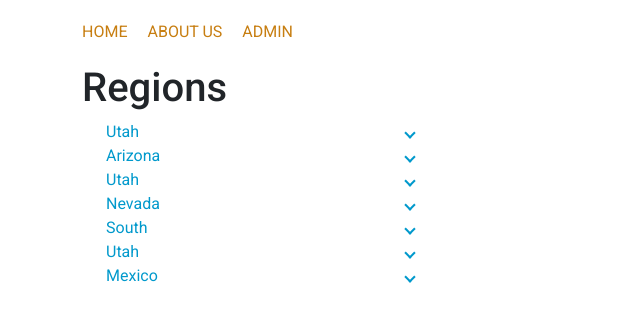
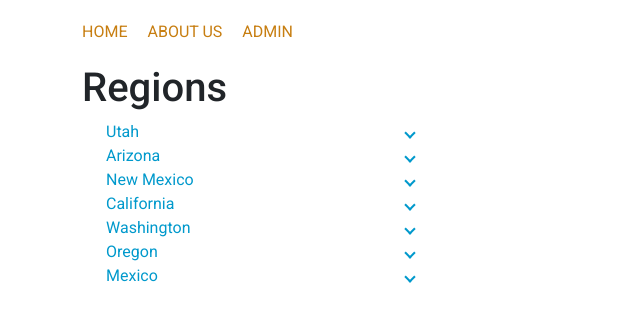
Before and after one commit to garyking11/rockart, an Angular app: page / in a window 1280 px wide. Shown: the top 320 px of the page, without its empty margins (0-640 px from the left). Built offline with nearby package versions, Linux system fonts and the light colour scheme.

Commit message:
Links to maps functional

```diff
--- /dev/null
+++ b/src/app/agm-map/agm-map.component.html
@@ -0,0 +1 @@
+<p>agm-map works!</p>
--- /dev/null
+++ b/src/app/agm-map/agm-map.component.ts
@@ -0,0 +1,15 @@
+import { Component, OnInit } from '@angular/core';
+
+@Component({
+  selector: 'app-agm-map',
+  templateUrl: './agm-map.component.html',
+  styleUrls: ['./agm-map.component.scss']
+})
+export class AgmMapComponent implements OnInit {
+
+  constructor() { }
+
+  ngOnInit(): void {
+  }
+
+}
--- a/src/app/app.module.ts
+++ b/src/app/app.module.ts
@@ -16,6 +16,8 @@ import {MatInputModule} from '@angular/material/input';
 import {MatSnackBarModule} from '@angular/material/snack-bar';
 import {MatExpansionModule} from '@angular/material/expansion';
 import {DragDropModule} from '@angular/cdk/drag-drop';
+import { AgmMapComponent } from './agm-map/agm-map.component';
+
 
 
 @NgModule({
@@ -24,7 +26,8 @@ import {DragDropModule} from '@angular/cdk/drag-drop';
     HomeComponent,
     NavigationComponent,
     AboutusComponent,
-    AdminComponent
+    AdminComponent,
+    AgmMapComponent
   ],
   imports: [
     BrowserModule,
@@ -39,6 +42,7 @@ import {DragDropModule} from '@angular/cdk/drag-drop';
     MatSnackBarModule,
     MatExpansionModule,
     DragDropModule
+
   ],
   providers: [ HttpClient],
   bootstrap: [AppComponent]
--- a/src/app/home/home.component.html
+++ b/src/app/home/home.component.html
@@ -12,22 +12,24 @@
 
         <div id="regions" cdkDropList (cdkDropListDropped)="drop($event)">
 
-          <div class="region" *ngFor="let item of homeInterface.regions" cdkDrag>
+          <div class="region" *ngFor="let item of homeInterface.regions;  let i = index;" cdkDrag>
             <mat-panel-title>
 
 
             </mat-panel-title>
 
-            <mat-expansion-panel style="color: #0099cc;">
-
+            <mat-expansion-panel style="color: #0099cc;" >
+<!--              [expanded]="true"-->
               <mat-expansion-panel-header>
                 {{item.region}}
               </mat-expansion-panel-header>
 
-              <div *ngFor="let loc of item.locations" style="color: red;">
+              <div *ngFor="let loc of item.locations">
                 {{loc.name}} link
                 {{loc.region}}<br>
-                {{loc.link}}<br>
+                {{i + 1}}<br>
+                <span style="color: #ff5a00;" (click)="getGoogleMap(loc.map)" target="_blank">Get Map</span><br>
+                {{loc.link}}
                 {{loc.map}} <br>
                 {{loc.gpsCoordinates}} <br>
                 {{loc.comments}} <br>
@@ -50,9 +52,7 @@
 
     </div>
 
-    <div class="col-sm-12 col-md-4 col-lg-4">
-
-    </div>
+    <div class="col-sm-12 col-md-6 col-lg-8">
 
     <div class="col-sm-12 col-md-4 col-lg-4">
 
--- a/src/app/home/home.component.ts
+++ b/src/app/home/home.component.ts
@@ -1,30 +1,40 @@
-import {Component, OnInit} from '@angular/core';
+import {AfterContentChecked, ChangeDetectorRef, Component, OnInit, Renderer2} from '@angular/core';
 import {CdkDragDrop, CdkDropList, CdkDrag, moveItemInArray} from "@angular/cdk/drag-drop";
 import {HomeInterface} from "./home.interface";
 import {LocationsInterface} from '../admin/locations.interface';
 import {GetRegionsService} from "../services/get-regions.service";
+import {Router} from '@angular/router';
 
 @Component({
   selector: 'app-home',
   templateUrl: './home.component.html',
   styleUrls: ['./home.component.scss']
 })
-export class HomeComponent implements OnInit {
+export class HomeComponent implements OnInit, AfterContentChecked {
 
   public homeInterface?: HomeInterface | undefined;
   // public locationsInterface?: LocationsInterface | undefined;
 
-  // public i: any;
+  lat: number = 51.678418;
+  lng: number = 7.809007;
+
 
   constructor(
-    public _getRegionsService: GetRegionsService
+    public _getRegionsService: GetRegionsService,
+    private router: Router,
+    private renderer: Renderer2,
+
   ) {
 
   }
 
   ngOnInit(): void {
     this.getRegionValues();
-    this.getLocationValues();
+    // this.getGoogleMap("https://goo.gl/maps/tW5JBiUbUcoBDSeq5");
+  }
+
+  ngAfterContentChecked() {
+    //
   }
 
   drop(event: CdkDragDrop<HomeInterface>) {
@@ -35,7 +45,7 @@ export class HomeComponent implements OnInit {
   }
 
   getRegionValues() {
-   if(this.homeInterface){
+    if (this.homeInterface) {
       return;
     }
 
@@ -50,6 +60,14 @@ export class HomeComponent implements OnInit {
     )
   }
 
+  getGoogleMap(externalLink: string) {
+      console.log(externalLink);
+
+    this.renderer.setProperty(window, 'location', window.open(externalLink))
+    location.reload()
+  }
+//"https://goo.gl/maps/tW5JBiUbUcoBDSeq5"
+
   getLocationValues() {
     /*    this._getRegionsService.getLocations().subscribe({
             next: (homeInterface: LocationsInterface) => {
--- a/src/app/home/home.interface.ts
+++ b/src/app/home/home.interface.ts
@@ -8,7 +8,7 @@ export interface Regions {
 
   image: string;
   region: string;
-   locations: Location[];
+  locations: Location[];
 }
 
 export interface Location {
@@ -18,6 +18,8 @@ export interface Location {
   link: string;
   map: string;
   gpsCoordinates: string;
+  latitude: string;
+  longitude: string;
   comments: string;
   directions: string;
   image: string;
--- a/src/assets/data/regions.json
+++ b/src/assets/data/regions.json
@@ -10,8 +10,10 @@
           "region": "EEE",
           "name": "N",
           "link": "LW",
-          "map": "link to map",
+          "map": "https://goo.gl/maps/tW5JBiUbUcoBDSeq5",
           "gpsCoordinates": "41.40338, 2.17403",
+          "latitude": "41.40338",
+          "longitude": "2.17403",
           "comments": "comments",
           "directions": "directions",
           "image": "background1.jpeg"
@@ -22,6 +24,8 @@
           "link": "LW",
           "map": "link to map",
           "gpsCoordinates": "41.40338, 2.17403",
+          "latitude": "41.40338",
+          "longitude": "2.17403",
           "comments": "comments",
           "directions": "directions",
           "image": "background4.jpeg"
@@ -37,112 +41,106 @@
           "region": "TTT",
           "name": "O",
           "link": "B",
-          "map": "link to map",
+          "map": "https://goo.gl/maps/tW5JBiUbUcoBDSeq5",
           "gpsCoordinates": "41.40338, 2.17403",
+          "latitude": "41.40338",
+          "longitude": "2.17403",
           "comments": "comments",
           "directions": "directions",
-          "image": "background2.jpg"
+          "image": "background2.JPG"
         }
       ]
     },
     {
-      "region": "Utah",
+      "region": "New Mexico",
       "location": "location link",
       "image": "Utah.jpeg",
       "locations": [
         {
           "region": "New Mexico",
           "name": "Up Paddle Creek",
-          "link": "link to website",
-          "map": "link to map",
+          "link": "https://goo.gl/maps/tW5JBiUbUcoBDSeq5",
+          "map": "https://goo.gl/maps/tW5JBiUbUcoBDSeq5",
           "gpsCoordinates": "41.40338, 2.17403",
+          "latitude": "41.40338",
+          "longitude": "2.17403",
           "comments": "comments",
           "directions": "directions",
-          "image": "background3.jpg"
+          "image": "background3.JPG"
         }
       ]
     },
     {
-      "region": "Nevada",
-      "name": "Over the Creek",
-      "link": "link to website",
-      "map": "link to map",
-      "description": "Located up the hill and to the right.",
-      "gpsCoordinates": "41.40338, 2.17403",
-      "comments": "comments",
-      "directions": "directions",
+      "region": "California",
+      "location": "location link",
+      "image": "Utah.jpeg",
       "locations": [
       {
-        "region": "Utah",
+        "region": "California",
         "name": "Up Paddle Creek",
-        "link": "link to website",
-        "map": "link to map",
+        "link": "https://goo.gl/maps/tW5JBiUbUcoBDSeq5",
+        "map": "https://goo.gl/maps/tW5JBiUbUcoBDSeq5",
         "gpsCoordinates": "41.40338, 2.17403",
         "comments": "comments",
         "directions": "directions",
-        "image": "background3.jpg"
+        "image": "background3.JPG"
       }
     ]
     },
     {
-      "region": "South",
-      "name": "Up Creek",
-      "link": "link to website",
-      "map": "link to map",
-      "description": "Located up the hill and to the right.",
-      "gpsCoordinates": "41.40338, 2.17403",
-      "comments": "comments",
-      "directions": "directions",
-      "image": "background3.jpg",
+      "region": "Washington",
+      "location": "location link",
+      "image": "Washington.jpeg",
       "locations": [
       {
-        "region": "Utah",
+        "region": "Washington",
         "name": "Up Paddle Creek",
-        "link": "link to website",
-        "map": "link to map",
+        "link": "",
+        "map": "https://goo.gl/maps/ZqTgg13tNDhmgP9c9",
         "gpsCoordinates": "41.40338, 2.17403",
+        "latitude": "41.40338",
+        "longitude": "2.17403",
         "comments": "comments",
         "directions": "directions",
-        "image": "background3.jpg"
+        "image": "background3.JPG"
       }
     ]
     },
     {
-      "region": "Utah",
+      "region": "Oregon",
       "location": "location link",
-      "image": "Utah.jpeg",
+      "image": "Oregon.jpeg",
       "locations": [
         {
-          "region": "Utah",
+          "region": "Oregon",
           "name": "Up Paddle Creek",
-          "link": "link to website",
-          "map": "link to map",
+          "link": "https://goo.gl/maps/tW5JBiUbUcoBDSeq5",
+          "map": "https://goo.gl/maps/tW5JBiUbUcoBDSeq5",
           "gpsCoordinates": "41.40338, 2.17403",
+          "latitude": "41.40338",
+          "longitude": "2.17403",
           "comments": "comments",
           "directions": "directions",
-          "image": "background3.jpg"
+          "image": "background3.JPG"
         }
       ]
     },
     {
       "region": "Mexico",
-      "name": "Up Creek",
-      "link": "link to website",
-      "map": "link to map",
-      "description": "Located up the hill and to the right.",
-      "gpsCoordinates": "41.40338, 2.17403",
-      "comments": "comments",
-      "directions": "directions",
+      "location": "location link",
+      "image": "Utah.jpeg",
       "locations": [
         {
-          "region": "Mexicoah",
+          "region": "Mexico",
           "name": "Up Paddle Creek",
-          "link": "link to website",
-          "map": "link to map",
+          "link": "https://goo.gl/maps/tW5JBiUbUcoBDSeq5",
+          "map": "https://goo.gl/maps/tW5JBiUbUcoBDSeq5",
           "gpsCoordinates": "41.40338, 2.17403",
+          "latitude": "41.40338",
+          "longitude": "2.17403",
           "comments": "comments",
           "directions": "directions",
-          "image": "background3.jpg"
+          "image": "background3.JPG"
         }
       ]
     }
--- a/src/styles.scss
+++ b/src/styles.scss
@@ -59,3 +59,13 @@ nav#main-menu {
     text-transform: uppercase;
   }
 }
+
+/* Google Maps */
+/*agm-map {
+  height: 300px;
+}*/
+
+.full {
+  width: 100vw;
+  height: 100vh;
+}
--- a/tsconfig.app.json
+++ b/tsconfig.app.json
@@ -3,7 +3,9 @@
   "extends": "./tsconfig.json",
   "compilerOptions": {
     "outDir": "./out-tsc/app",
-    "types": []
+    "types": [
+//      "googlemaps"
+    ]
   },
   "files": [
     "src/main.ts",
```
Also changed, not shown: src/app/services/get-google-map.service.service.ts (added, +18 -0 lines), src/app/agm-map/agm-map.component.scss (added), 1 other file (tests, documents, lock files or other folders). Lines whose indentation alone changed are shown as unchanged.
